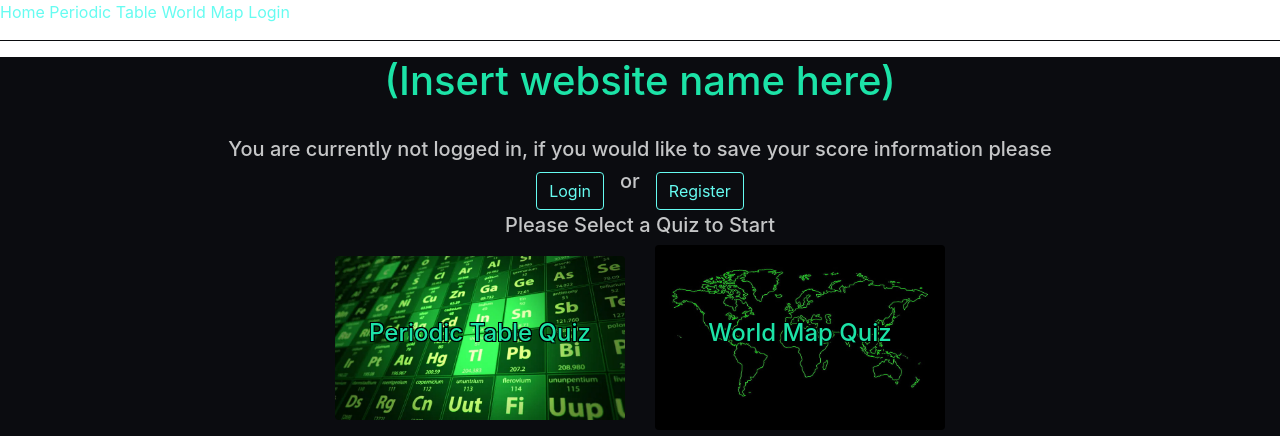
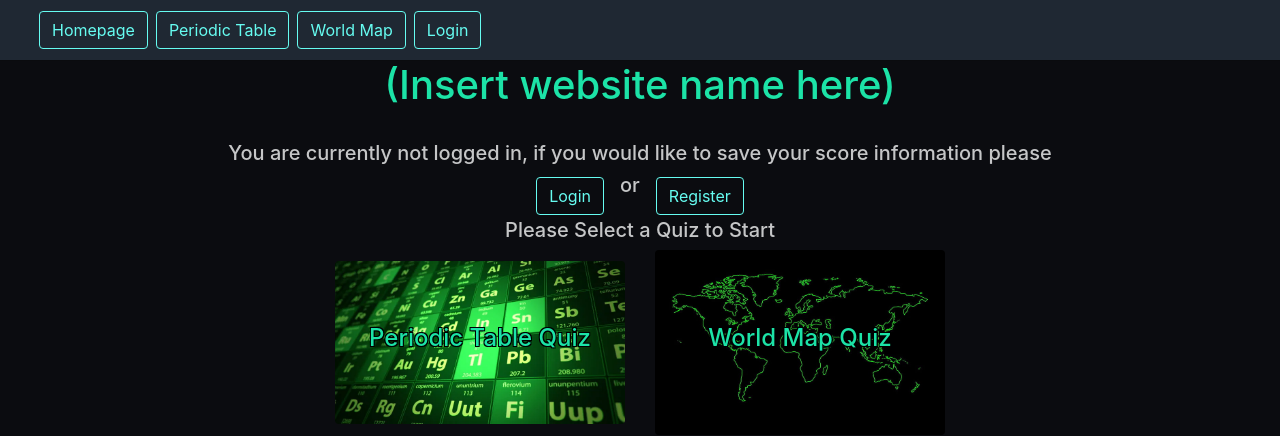
Before and after one commit to Ishi01/CITS5505Group41Project, a Flask app: page / in a window 1280 px wide. Shown: the top 436 px of the page. Run offline with Flask 3, Linux system fonts and the light colour scheme.

Commit message:
Fixed conflicts

```diff
--- a/app/routes.py
+++ b/app/routes.py
@@ -85,7 +85,7 @@ def world():
 @main.route('/login', methods=['GET', 'POST'])
 def login():
     if current_user.is_authenticated:
-        return redirect(url_for('index'))
+        return redirect(url_for('main.index'))
     form = LoginForm()
     if form.validate_on_submit():
         user = db.session.scalar(
@@ -93,23 +93,23 @@ def login():
         if user is None or not user.check_password(form.password.data):
             flash('Invalid username or password,please try again.')
             flash('If you are a new user, please register first.')
-            return redirect(url_for('login'))
+            return redirect(url_for('main.login'))
         login_user(user, remember=form.remember_me.data)
         next_page = request.args.get('next')
         if not next_page or urlsplit(next_page).netloc != '':
-            next_page = url_for('index')
+            next_page = url_for('main.index')
         return redirect(next_page)
     return render_template('login.html', title='Sign In', form=form)
 
 @main.route('/logout')
 def logout():
     logout_user()
-    return redirect(url_for('index'))
+    return redirect(url_for('main.index'))
 
 @main.route('/register', methods=['GET', 'POST'])
 def register():
     if current_user.is_authenticated:
-        return redirect(url_for('index'))
+        return redirect(url_for('main.index'))
     form = RegistrationForm()
     if form.validate_on_submit():
         user = User(username=form.username.data, email=form.email.data)
@@ -117,5 +117,5 @@ def register():
         db.session.add(user)
         db.session.commit()
         flash('Congratulations, you are now a registered user!')
-        return redirect(url_for('login'))
+        return redirect(url_for('main.login'))
     return render_template('register.html', title='Register', form=form)
--- a/app/templates/base.html
+++ b/app/templates/base.html
@@ -8,7 +8,7 @@
     <script src="https://cdn.jsdelivr.net/npm/popper.js@1.14.7/dist/umd/popper.min.js" integrity="sha384-UO2eT0CpHqdSJQ6hJty5KVphtPhzWj9WO1clHTMGa3JDZwrnQq4sF86dIHNDz0W1" crossorigin="anonymous"></script>
     <script src="https://cdn.jsdelivr.net/npm/bootstrap@4.3.1/dist/js/bootstrap.min.js" integrity="sha384-JjSmVgyd0p3pXB1rRibZUAYoIIy6OrQ6VrjIEaFf/nJGzIxFDsf4x0xIM+B07jRM" crossorigin="anonymous"></script>
     <!-- Custom Stylesheet-->
-    <link rel="stylesheet" href="/static/css/main.css">
+    <link rel="stylesheet" href="{{ url_for('static', filename='css/main.css') }}" />
     {% block header %}
     {% if title %}
     <title>{{ title }} - My Flask App</title>
@@ -17,20 +17,32 @@
     {% endif %}
     {% endblock %}
 </head>
-
-
 <body>
-    <div>
-        <a href="{{ url_for('main.index') }}">Home</a>
-        <a href="{{ url_for('main.periodic_table') }}">Periodic Table</a>
-        <a href="{{ url_for('main.world') }}">World Map</a>
+    <nav class="navbar navbar-expand-sm bg-dark navbar-dark">
+        <div class="container-fluid">
+            <ul class="navbar-nav">
+                <li class="nav-item">
+                    <a class="btn btn-outline-primary" href="{{ url_for('main.index') }}"> Homepage</a>
+                </li>
+                <li class="nav-item">
+                    <a class="btn btn-outline-primary" href="{{ url_for('main.periodic_table') }}">Periodic Table</a>
+                </li>
+                <li class="nav-item">
+                    <a class="btn btn-outline-primary" href="{{ url_for('main.world') }}">World Map</a>
+                </li>
                 {% if current_user.is_anonymous %}
-        <a href="{{ url_for('main.login') }}">Login</a>
+                <li class="nav-item">
+                    <a class="btn btn-outline-primary" href="{{ url_for('main.login') }}">Login</a>
+                </li>
                 {% else %}
-        <a href="{{ url_for('main.logout') }}">Logout</a>
+                <li class="nav-item">
+                    <a class="btn btn-outline-primary" href="{{ url_for('main.logout') }}">Logout</a>
+                </li>
                 {% endif %}
+            </ul>
         </div>
-    <hr>
+    </nav>
+    <hr style="margin: 0%;">
     {% with messages = get_flashed_messages() %}
         {% if messages %}
         <ul>
--- a/app/templates/index.html
+++ b/app/templates/index.html
@@ -20,9 +20,9 @@
             <h3>You are currently not logged in, if you would like to save your score information please</h3>
         </div>
         <div class="col-md-12 d-flex justify-content-center">
-            <a  id="homepagebutton" class="btn btn-outline-primary" href="{{ url_for('login') }}">Login</a>
+            <a  id="homepagebutton" class="btn btn-outline-primary" href="{{ url_for('main.login') }}">Login</a>
             <h3 style="margin-left: 1rem; margin-right: 1rem;">or</h3>
-            <a id="homepagebutton" class="btn btn-outline-primary" href="{{ url_for('register') }}">Register</a>
+            <a id="homepagebutton" class="btn btn-outline-primary" href="{{ url_for('main.register') }}">Register</a>
         </div>
     </div>
     <!--If user is logged in, display welcome message-->
@@ -43,7 +43,7 @@
 
     <!--Buttons to select which game to start-->
     <div class="row justify-content-center">
-        <div class="col-3 d-flex align-items-center position-relative justify-content-center" onclick="location.href='{{ url_for('periodic_table')}}'"> <!-- <- ignore this compiler error, its caused by quotation shenanigans-->
+        <div class="col-3 d-flex align-items-center position-relative justify-content-center" onclick="location.href='{{ url_for('main.periodic_table')}}'"> <!-- <- ignore this compiler error, its caused by quotation shenanigans-->
             <!--Image credit: https://chemistrydocs.com/periodic-table-notes/-->
             <img src="{{ url_for('static', filename='/images/periodicbutton.png') }}" alt="Periodic Table Quiz Button" class="img-fluid rounded">
             <div class="stack-Txt position-absolute">
@@ -51,7 +51,7 @@
             </div>
         </div>
 
-        <div class="col-3 d-flex align-items-center position-relative justify-content-center" onclick="location.href='{{ url_for('world')}}'"> <!--  <- ignore this one too-->
+        <div class="col-3 d-flex align-items-center position-relative justify-content-center" onclick="location.href='{{ url_for('main.world') }}'"> <!--  <- ignore this one too-->
             <!--Image credit: https://www.pxfuel.com/en/desktop-wallpaper-graok-->
             <img src="{{ url_for('static', filename='/images/worldbutton.jpg') }}" alt="World Map Quiz Button" class="img-fluid rounded">
             <div class="stack-Txt position-absolute">
--- a/app/templates/login.html
+++ b/app/templates/login.html
@@ -28,7 +28,7 @@
             </p>
             <p>{{ form.remember_me() }} {{ form.remember_me.label }}</p>
             <p>{{ form.submit() }}</p>
-            <p id="floating_text">New User? <a href="{{ url_for('register') }}">Click to Register!</a></p>
+            <p id="floating_text">New User? <a href="{{ url_for('main.register') }}">Click to Register!</a></p>
         </form>
     </div>
 </div>
```
Lines whose indentation alone changed are shown as unchanged.
